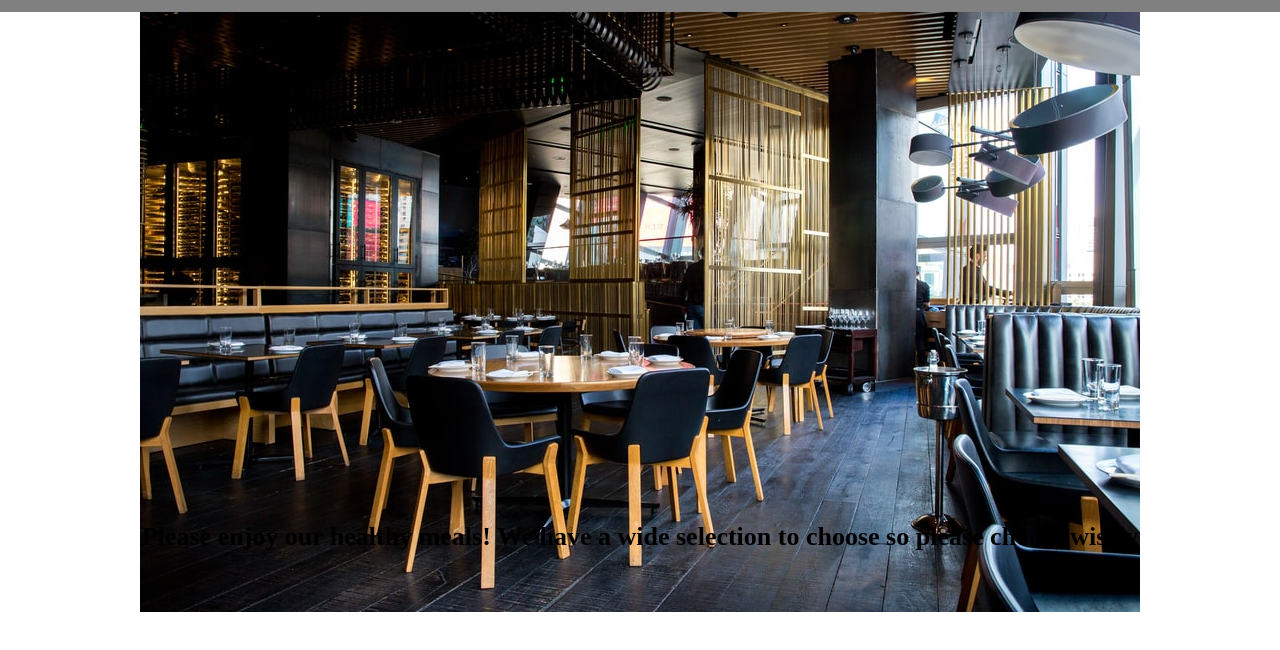
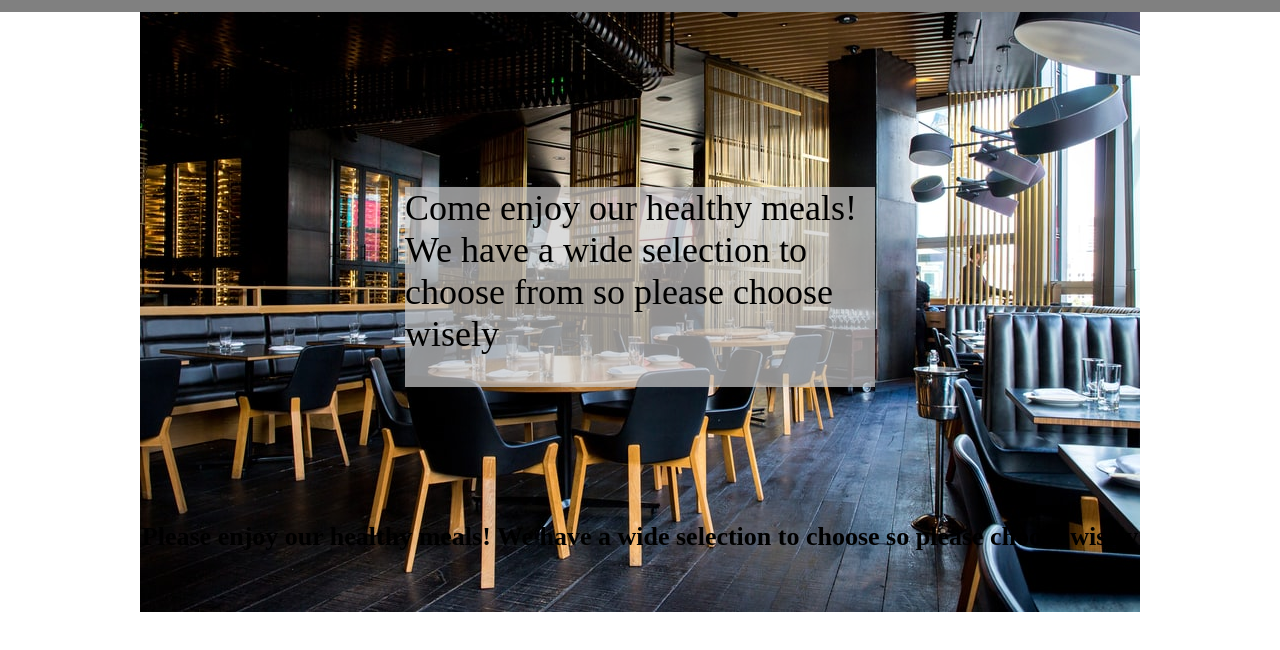
Before and after one commit to Cluelesshint/restaurant-page, a website built with webpack: page dist/index.html in a window 1280 px wide. Shown: the part 88-738 px from the top of the page. Built offline with nearby package versions, Linux system fonts and the light colour scheme.

Commit message:
add middle message

```diff
--- a/src/homepage.js
+++ b/src/homepage.js
@@ -30,6 +30,14 @@ function createMenu(div) {
   div.appendChild(menu);
 }
 
+function createIMGCover(div) {
+  const text = document.createElement("p");
+  text.id = "Home-cover";
+  text.innerHTML =
+    "Come enjoy our healthy meals! We have a wide selection to choose from so please choose wisely";
+  div.appendChild(text);
+}
+
 function createFooter(div) {
   const filler = document.createElement("div");
   filler.id = "filler";
@@ -44,6 +52,7 @@ function createFooter(div) {
 function compile(div) {
   createTitle(div);
   createMenu(div);
+  createIMGCover(div);
   createFooter(div);
 }
 
--- a/src/style.css
+++ b/src/style.css
@@ -14,11 +14,14 @@ body {
   background: url("./img/homeIMG.jpeg");
   background-repeat: no-repeat;
   background-position: 50% 25%;
+  display: flex;
+  flex-direction: column;
+  align-items: center;
 }
 
 #title {
   height: 5vh;
-  width: auto;
+  width: 100vw;
   background-color: grey;
   margin: 0;
   font-size: 36px;
@@ -29,7 +32,7 @@ body {
 
 #menu {
   height: 60px;
-  width: auto;
+  width: 100vw;
   background-color: grey;
   gap: 100px;
   display: flex;
@@ -39,6 +42,15 @@ body {
 
 #menu button {
   height: 30px;
+}
+
+#Home-cover {
+  height: 200px;
+  width: 470px;
+  font-size: 36px;
+  margin-top: 175px;
+  background-color: black;
+  background: rgba(204, 204, 204, 0.7);
 }
 
 #filler {
```
Also changed, not shown: dist/main.js.
